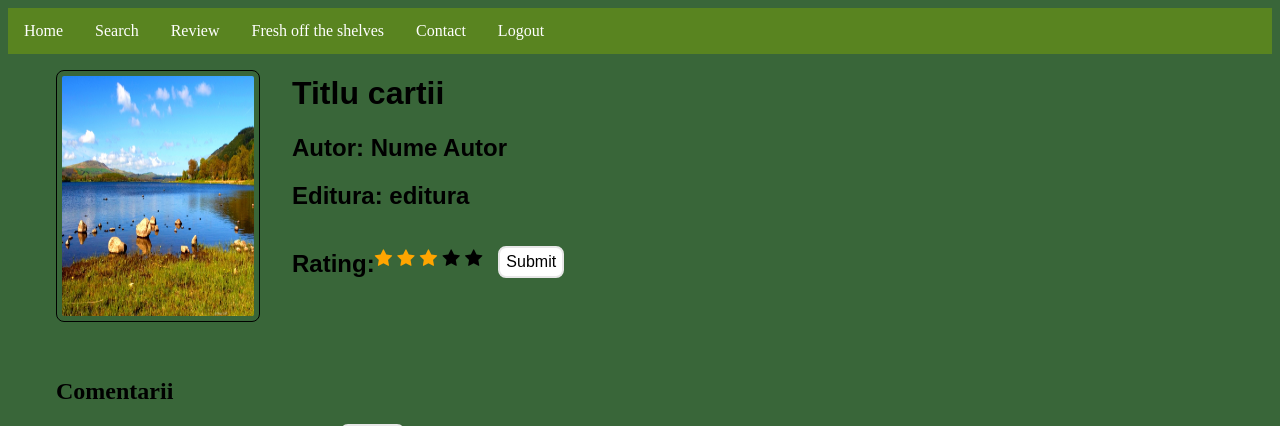
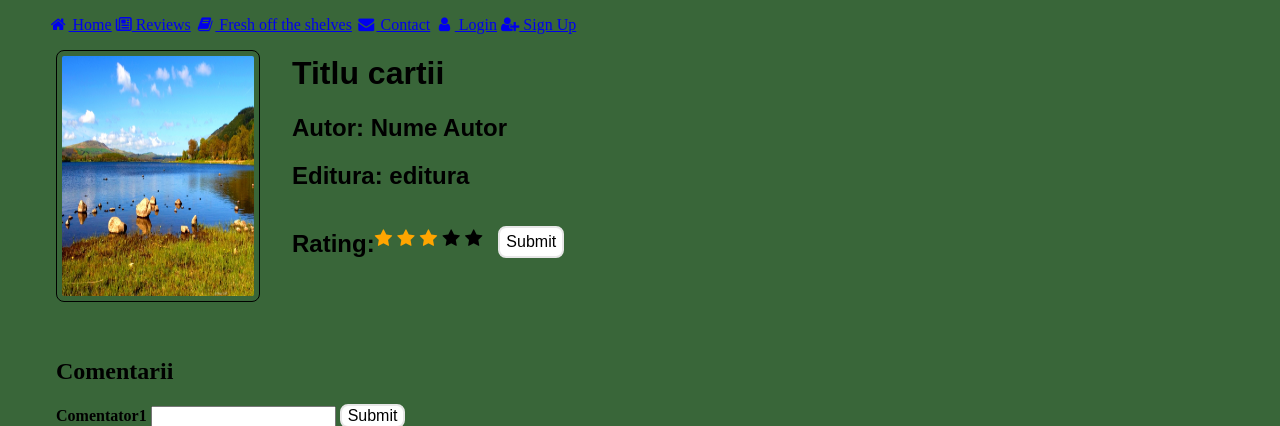
Before and after one commit to AzdHyperman/Proiect-Tehnologii-Web, a PHP site: page /Proiect.html in a window 1280 px wide. Shown: the top 426 px of the page. Run offline with PHP 8.4, Linux system fonts and the light colour scheme; some libraries are stand-ins or nearby versions.

Commit message:
Proiectu
Proiect.html, exemplu.css

```diff
--- a/Web/Proiect.html
+++ b/Web/Proiect.html
@@ -7,6 +7,10 @@
     <script src="https://kit.fontawesome.com/a076d05399.js"></script>
     <link rel="stylesheet"
     href="https://cdnjs.cloudflare.com/ajax/libs/font-awesome/4.7.0/css/font-awesome.min.css">
+    <link rel="stylesheet" type="text/css" href="navbar.css">
+    <link rel="stylesheet" type="text/css" href="navbar700.css">
+    <!-- libraria pentru icon-urile de la meniu: font-awesome.min.css -->
+    <link rel="stylesheet" href="https://cdnjs.cloudflare.com/ajax/libs/font-awesome/4.7.0/css/font-awesome.min.css">
 
     <title>TITLUL PAGINII</title>
 </head>
@@ -14,13 +18,13 @@
     <div class="bookpage">
         <div>
             <ul>
-                <li><a href="#home">Home</a></li>
-                <li><a href="#news">Search</a></li>
-                <li><a href="#about">Review</a></li>
-                <li><a href="#about">Fresh off the shelves</a></li>
-                <li><a href="#about">Contact</a></li>
-                <li><a href="#about">Logout</a></li>
-              </ul>
+                <a class="#" href="#"><i class="fa fa-fw fa-home"></i> Home</a>
+                <a class="#" href="#"><i class="fa fa-newspaper-o"></i> Reviews</a>
+                <a class="#" href="#"><i class="fa fa-fw fa-book"></i> Fresh off the shelves</a>
+                <a class="#" href="#"><i class="fa fa-fw fa-envelope"></i> Contact</a>
+                <a class="#" href="#"><i class="fa fa-fw fa-user"></i> Login</a>
+                <a class="active" href="signUp.html"><i class="fa fa-user-plus" ></i> Sign Up</a>
+            </ul>
         </div>
 
         <img src="hd-wallpaper-full-hd.jpg" alt="Poza 1">
--- a/Web/exemplu.css
+++ b/Web/exemplu.css
@@ -70,29 +70,7 @@ div.comments{
     transform: translateY(4px);
   }
 
-ul{
-    list-style-type: none;
-    margin: 0;
-    padding: 0;
-    overflow: hidden;
-    background-color: rgba(96, 139, 27, 0.822);
-    margin-bottom: 1em;
-}
-li {
-    float: left;
-  }
 
-li a {
-    display: block;
-    color: white;
-    text-align: center;
-    padding: 14px 16px;
-    text-decoration: none;
-}
-a:hover {
-    background-color: #b4e249;
-    color: white;
-}
 
 
 div.company{
```
Also changed, not shown: Web/program.html (deleted, +0 -81 lines), Web/program2.html (deleted, +0 -32 lines).
